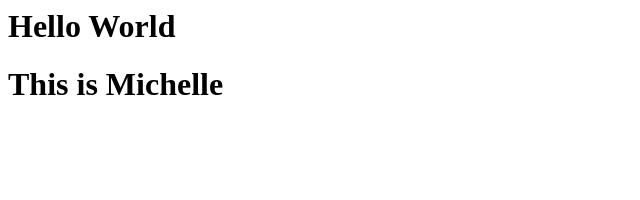
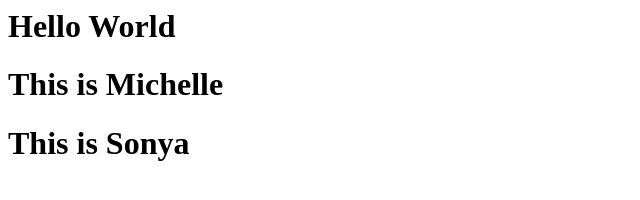
Before and after one commit to wboeker/hackathon2019, a plain HTML site: page index.html in a window 1280 px wide. Shown: the whole page, without its empty margins (0-640 px from the left). Drawn offline with Linux system fonts and the light colour scheme.

Commit message:
//added name

```diff
--- a/index.html
+++ b/index.html
@@ -1,2 +1,3 @@
 <h1> Hello World </h1>
 <h1> This is Michelle </h1>
+<h1> This is Sonya </h1>
```
